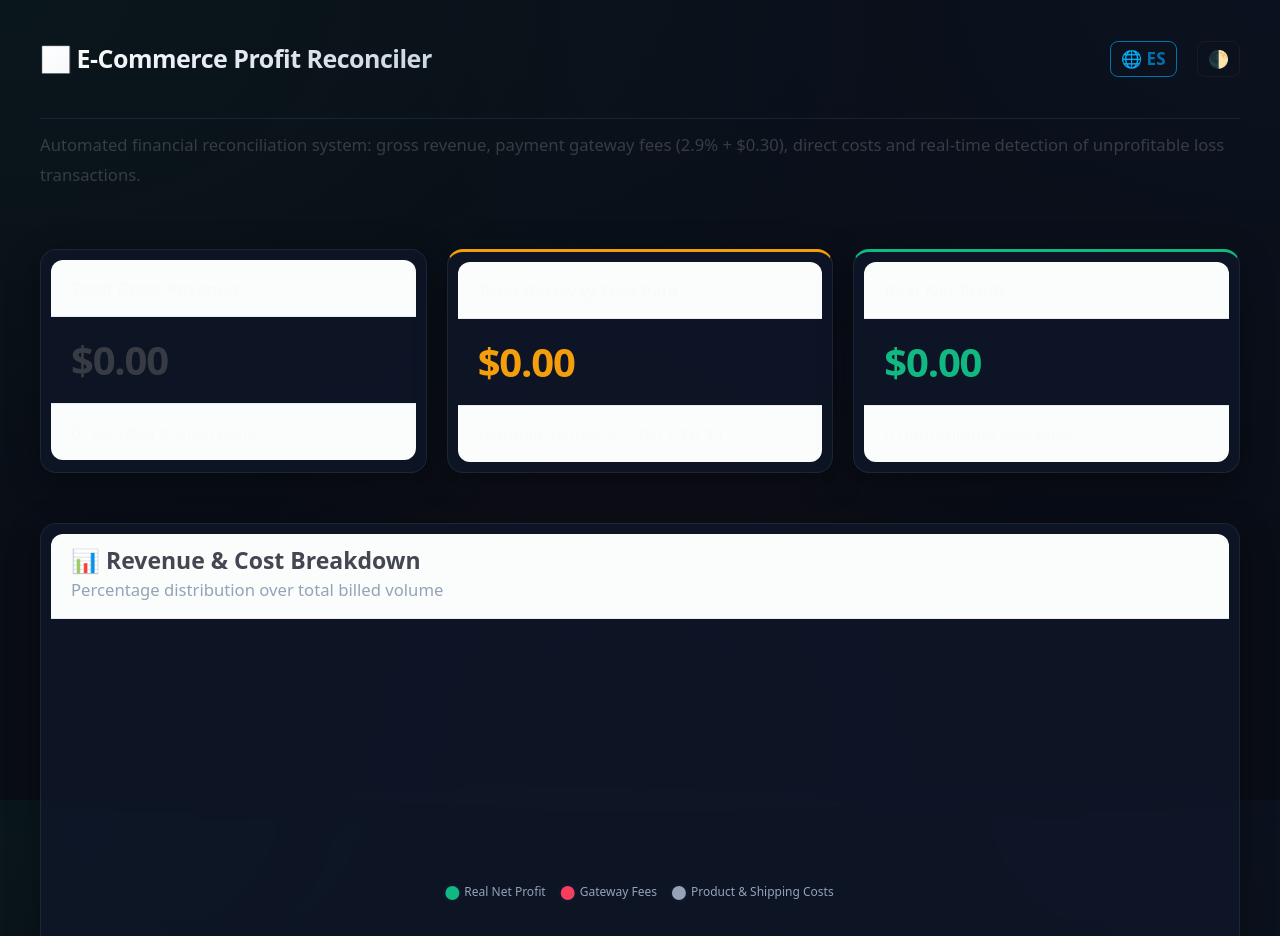
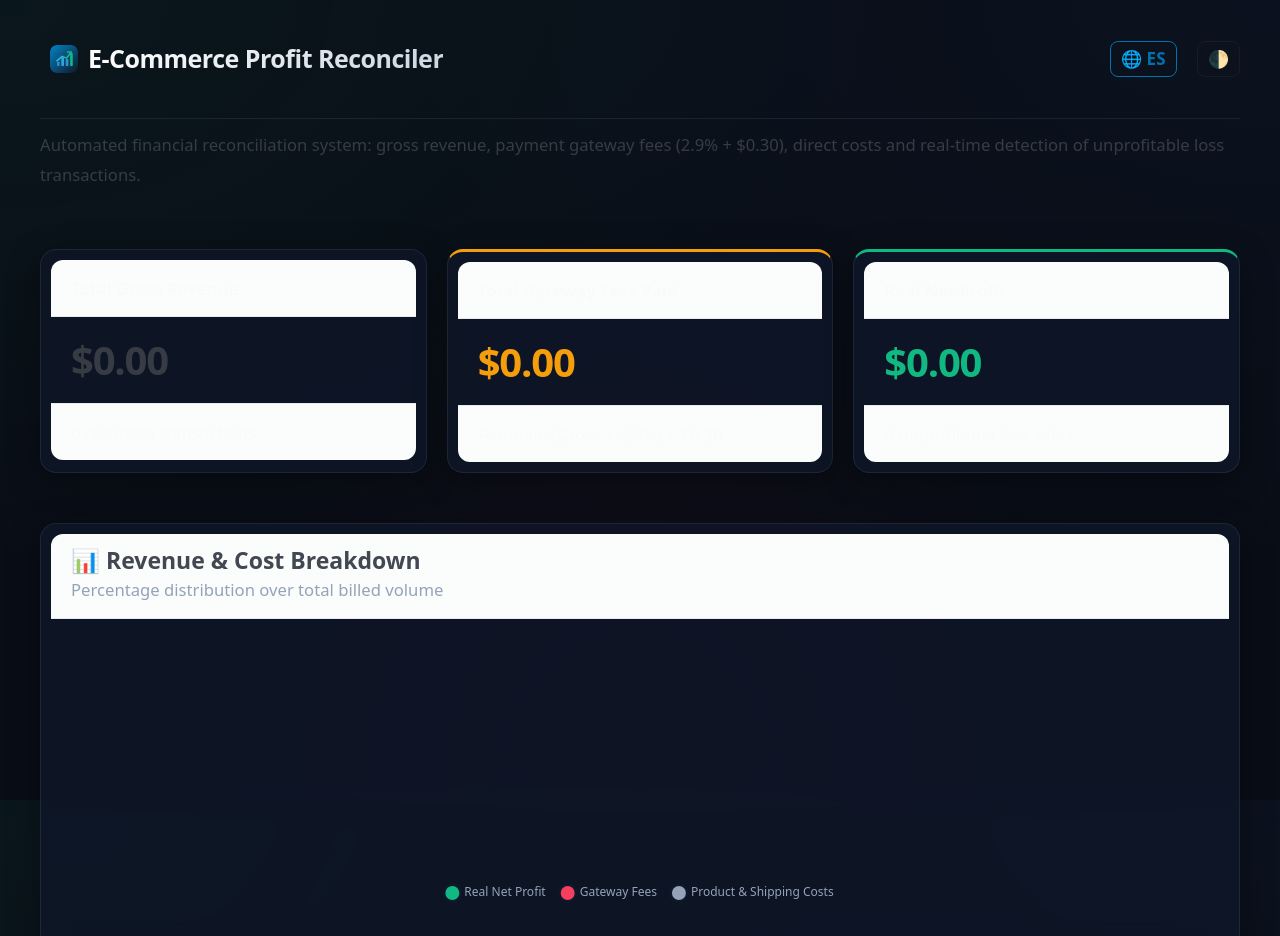
Before and after one commit to David-Dev22/ecommerce-profit-reconciler, a website: page public/index.html in a window 1280 px wide. Shown: the top 936 px of the page. Drawn offline with nearby package versions, Linux system fonts and the light colour scheme; no server answers.

Commit message:
fix(ui): add brand favicon svg icon next to navbar title

```diff
--- a/public/index.html
+++ b/public/index.html
@@ -19,8 +19,9 @@
   <header class="container">
     <nav>
       <ul>
-        <li>
-          <strong id="nav-title">📊 Conciliador de Ganancias E-commerce</strong>
+        <li style="display: flex; align-items: center; gap: 10px;">
+          <img src="/favicon.svg" alt="Logo" style="width: 28px; height: 28px; vertical-align: middle; border-radius: 6px; display: inline-block;">
+          <strong id="nav-title">Conciliador de Ganancias E-commerce</strong>
         </li>
       </ul>
       <ul>
@@ -193,7 +194,7 @@
     const translations = {
       es: {
         pageTitle: 'Conciliador de Ganancias E-commerce',
-        navTitle: '📊 Conciliador de Ganancias E-commerce',
+        navTitle: 'Conciliador de Ganancias E-commerce',
         navDesc: 'Sistema de conciliación financiera automatizada: cálculo de ingresos brutos, comisiones de pasarela (2.9% + $0.30), costos directos y detección en tiempo real de operaciones en pérdida.',
         kpiGrossTitle: 'Facturación Total Bruta',
         kpiFeeTitle: 'Comisiones Totales Pagadas',
@@ -256,7 +257,7 @@
       },
       en: {
         pageTitle: 'E-Commerce Profit Reconciler',
-        navTitle: '📊 E-Commerce Profit Reconciler',
+        navTitle: 'E-Commerce Profit Reconciler',
         navDesc: 'Automated financial reconciliation system: gross revenue, payment gateway fees (2.9% + $0.30), direct costs and real-time detection of unprofitable loss transactions.',
         kpiGrossTitle: 'Total Gross Revenue',
         kpiFeeTitle: 'Total Gateway Fees Paid',
```
